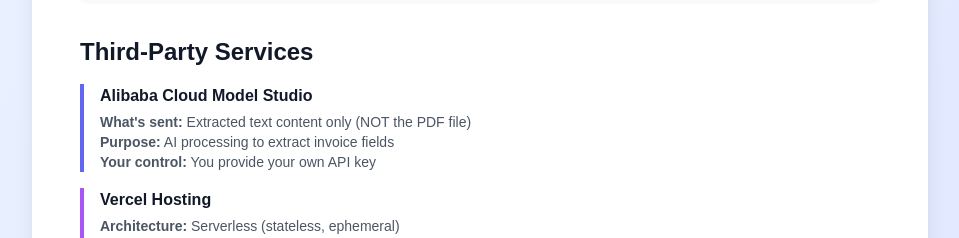
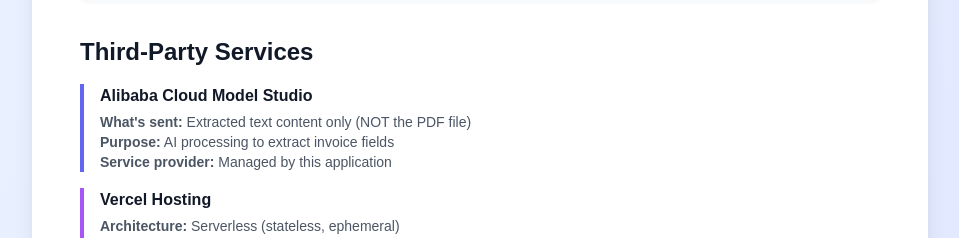
Before and after one commit to theoddbrick/invoicesplit, a Next.js app: page /privacy in a window 1280 px wide. Shown: the part 1807-2045 px from the top of the page, without its empty margins (160-1119 px from the left). Built offline with nearby package versions, Linux system fonts and the light colour scheme.

Commit message:
Update privacy documentation - clarify service provider model (users don't need API keys)

```diff
--- a/app/privacy/page.tsx
+++ b/app/privacy/page.tsx
@@ -210,7 +210,7 @@
                 <p className="text-sm text-gray-600 dark:text-gray-300 mt-1">
                   <strong>What&apos;s sent:</strong> Extracted text content only (NOT the PDF file)<br/>
                   <strong>Purpose:</strong> AI processing to extract invoice fields<br/>
-                  <strong>Your control:</strong> You provide your own API key
+                  <strong>Service provider:</strong> Managed by this application
                 </p>
               </div>
 
```
Also changed, not shown: 2 other files (tests, documents, lock files or other folders).
